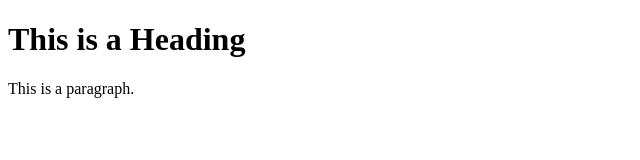
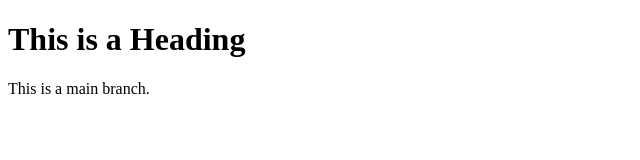
Before and after one commit to L-Paiva/learning-git, a plain HTML site: page index.html in a window 1280 px wide. Shown: the full height of the page, 0-640 px from the left. Drawn offline with Linux system fonts and the light colour scheme.

Commit message:
changes to main branch

```diff
--- a/index.html
+++ b/index.html
@@ -6,7 +6,7 @@
 <body>
 
 <h1>This is a Heading</h1>
-<p>This is a paragraph.</p>
+<p>This is a main branch.</p>
 
 </body>
 </html>
```
